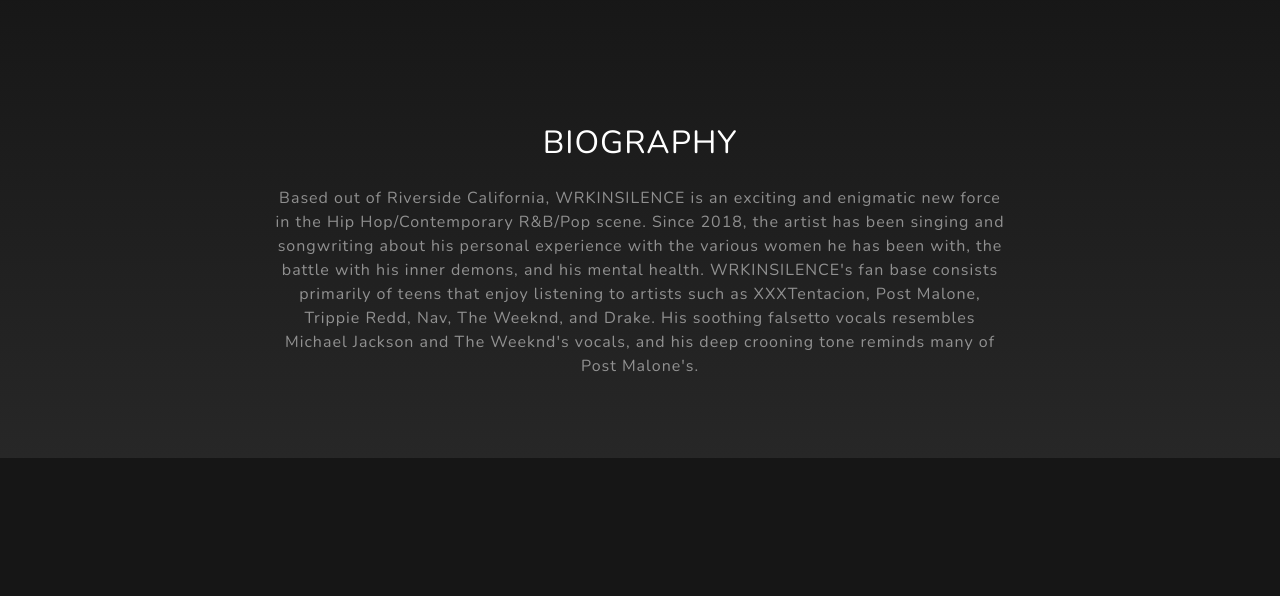
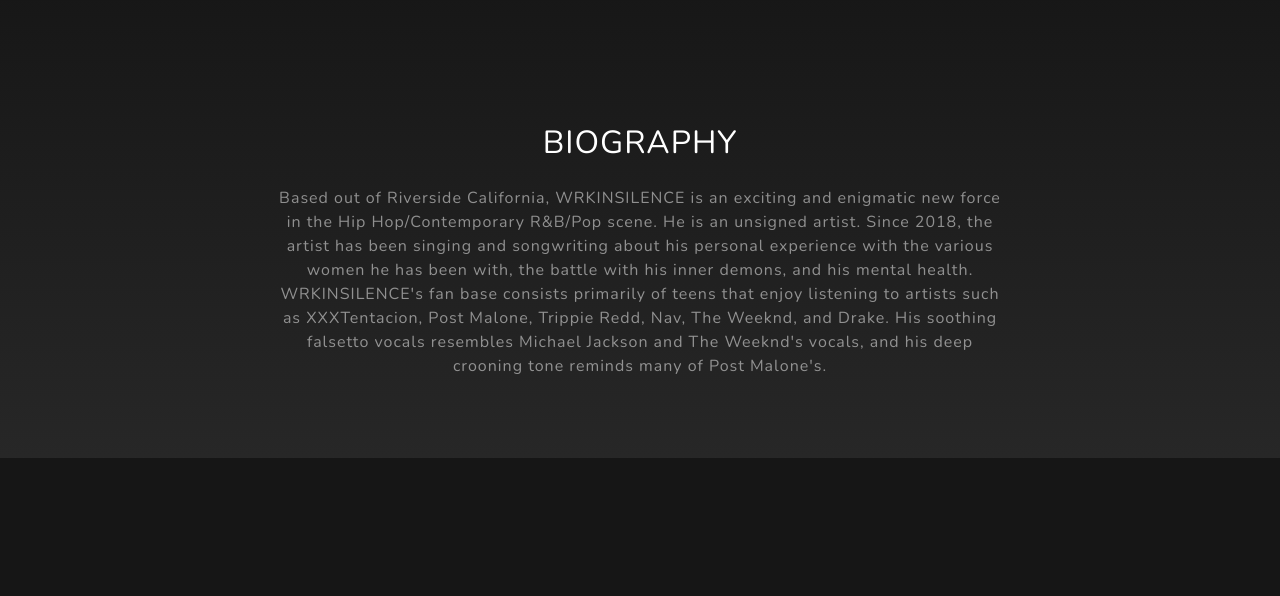
Before and after one commit to maliaijaz/wrk_epk, a plain HTML site: page index.html in a window 1280 px wide. Shown: the part 2615-3211 px from the top of the page. Drawn offline with nearby package versions, Linux system fonts and the light colour scheme.

Commit message:
bio edit

```diff
--- a/index.html
+++ b/index.html
@@ -184,7 +184,7 @@
           <h2 class="text-white mb-4">Biography</h2>
 
           <p class="text-white-50">
-            Based out of Riverside California, WRKINSILENCE is an exciting and enigmatic new force in the Hip Hop/Contemporary R&B/Pop scene. Since 2018, the artist has been singing and songwriting about his personal experience with the various women he has been with, the battle with his inner demons, and his mental health. WRKINSILENCE's fan base consists primarily of teens that enjoy listening to artists such as XXXTentacion, Post Malone, Trippie Redd, Nav, The Weeknd, and Drake. His soothing falsetto vocals resembles Michael Jackson and The Weeknd's vocals, and his deep crooning tone reminds many of Post Malone's.
+            Based out of Riverside California, WRKINSILENCE is an exciting and enigmatic new force in the Hip Hop/Contemporary R&B/Pop scene. He is an unsigned artist. Since 2018, the artist has been singing and songwriting about his personal experience with the various women he has been with, the battle with his inner demons, and his mental health. WRKINSILENCE's fan base consists primarily of teens that enjoy listening to artists such as XXXTentacion, Post Malone, Trippie Redd, Nav, The Weeknd, and Drake. His soothing falsetto vocals resembles Michael Jackson and The Weeknd's vocals, and his deep crooning tone reminds many of Post Malone's.
           </p>
 
           <div class="margin-separator"></div>
```
